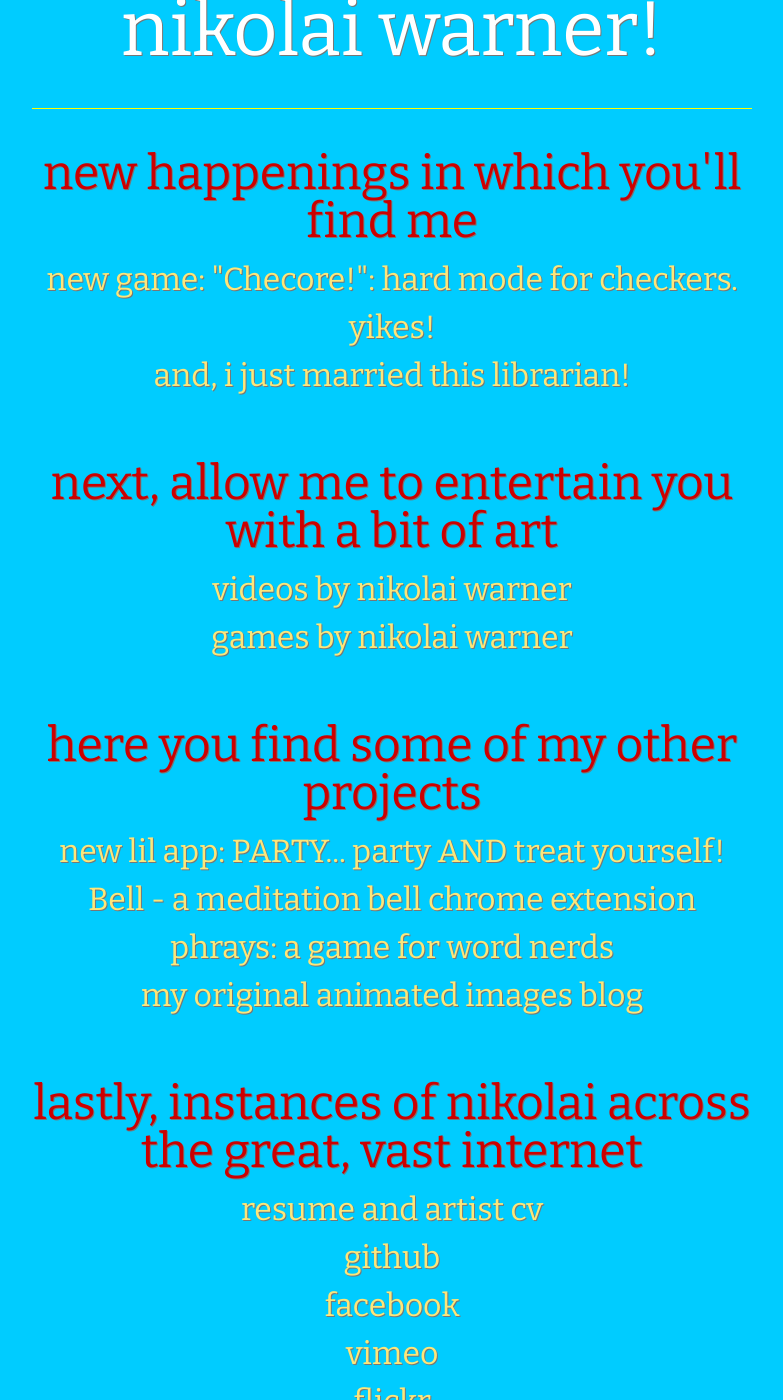
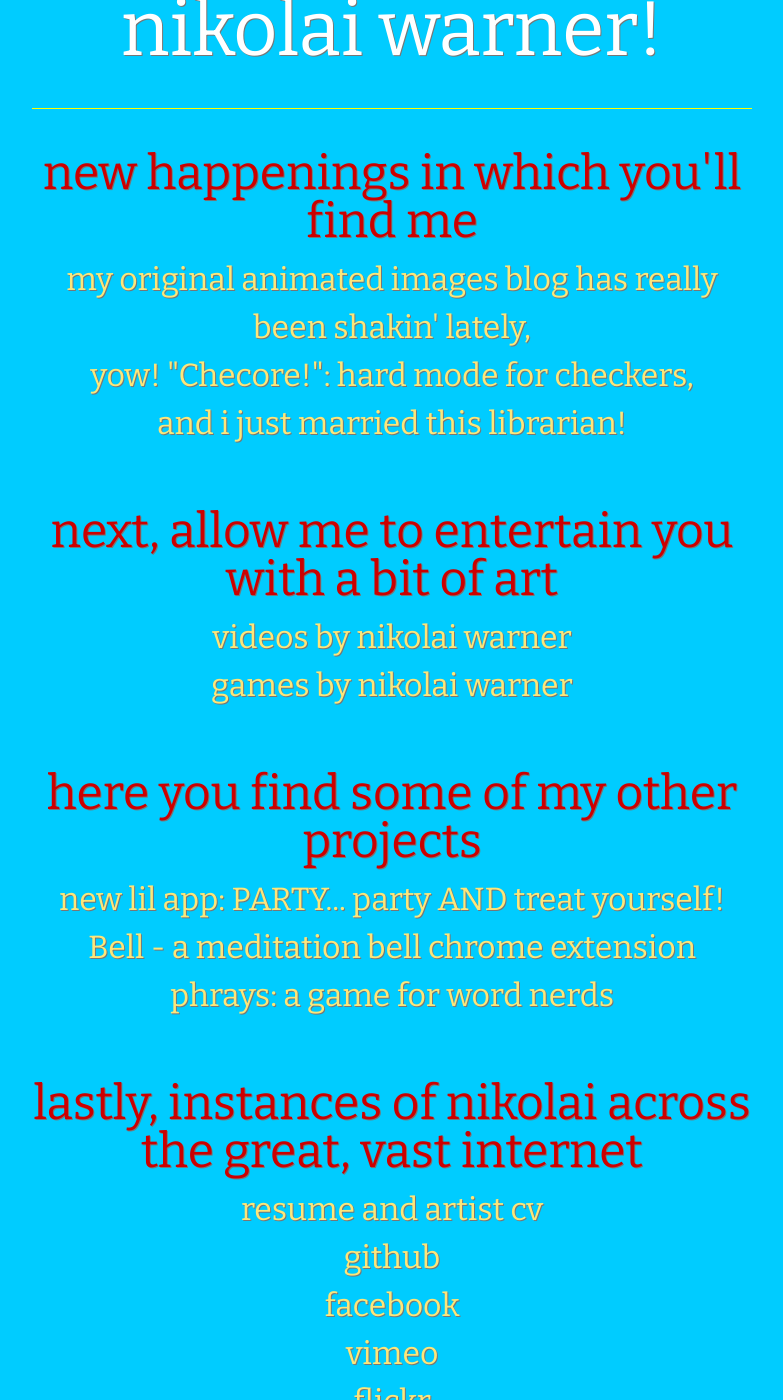
Before and after one commit to nikolaiwarner/nikolaiwarner.github.io, a Jekyll site: the page built from index.html, in a window 1280 px wide and 1400 px high, scrolled down 494 px. Shown: the whole window, without its empty margins (248-1031 px from the left). Built offline with Jekyll 4.4.1, drawn with Linux system fonts in a browser that asks for light colours.

Commit message:
update to latest jekyll

```diff
--- a/_config.yml
+++ b/_config.yml
@@ -1,2 +1 @@
-server: true
 permalink: pretty
--- a/_includes/links.html
+++ b/_includes/links.html
@@ -3,9 +3,9 @@
   <section>
     <h2>new happenings in which you'll find me</h2>
     <ol>
-      <li><a href="http://checore.com/">new game: "Checore!": hard mode for checkers. yikes!</a></li>
-
-      <li><a href="http://eliandnick.com/">and, i just married</a>
+      <li><a href="http://dinosaurs.tumblr.com" rel="me">my original animated images blog has really been shakin' lately,</a></li>
+      <li><a href="http://checore.com/">yow! "Checore!": hard mode for checkers, </a></li>
+      <li><a href="http://eliandnick.com/">and i just married</a>
           <a href="http://eliriveire.com/">this librarian!</a>
       </li>
     </ol>
```
Also changed, not shown: other parts of _includes/links.html (+0 -1 lines).
